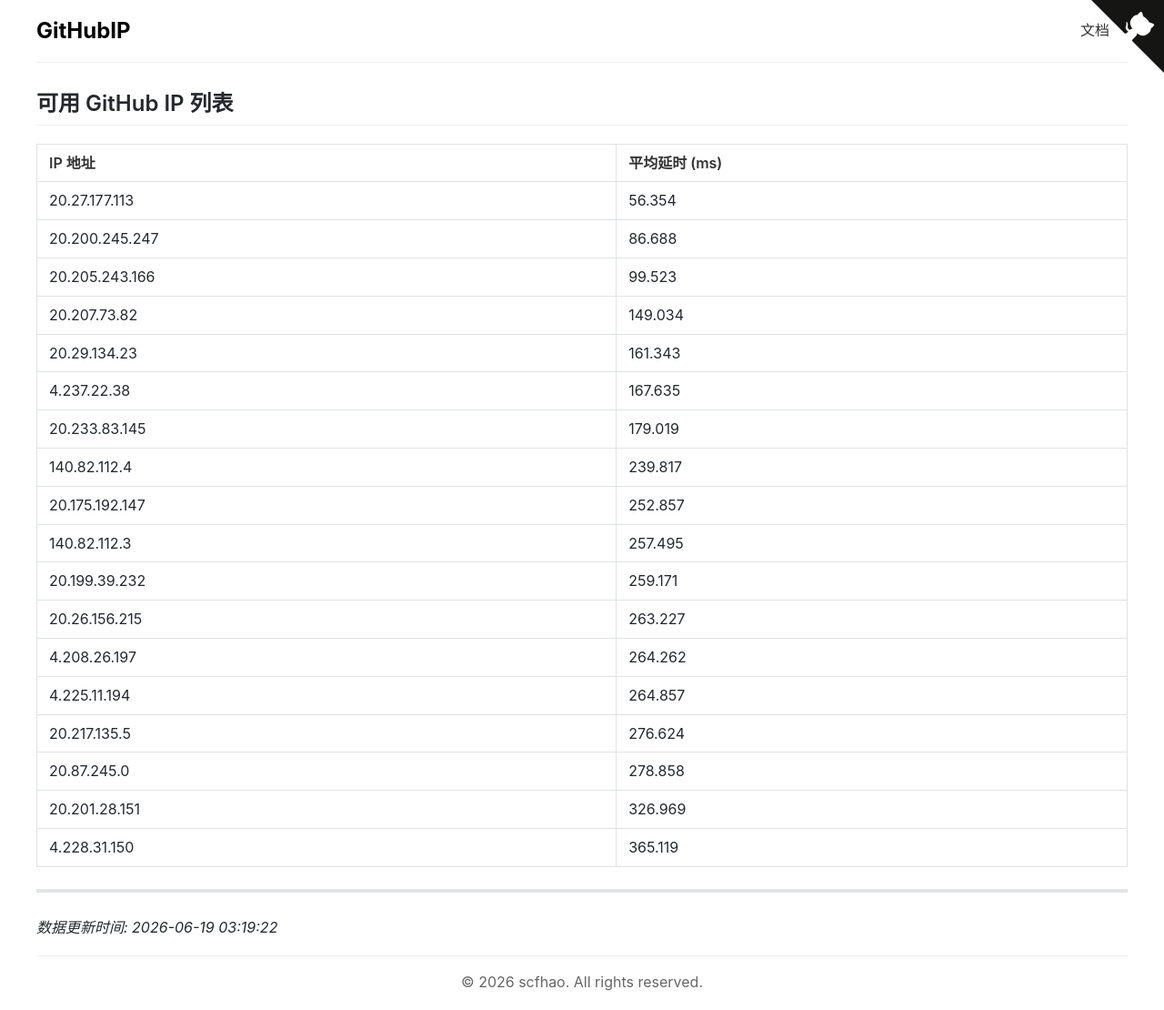
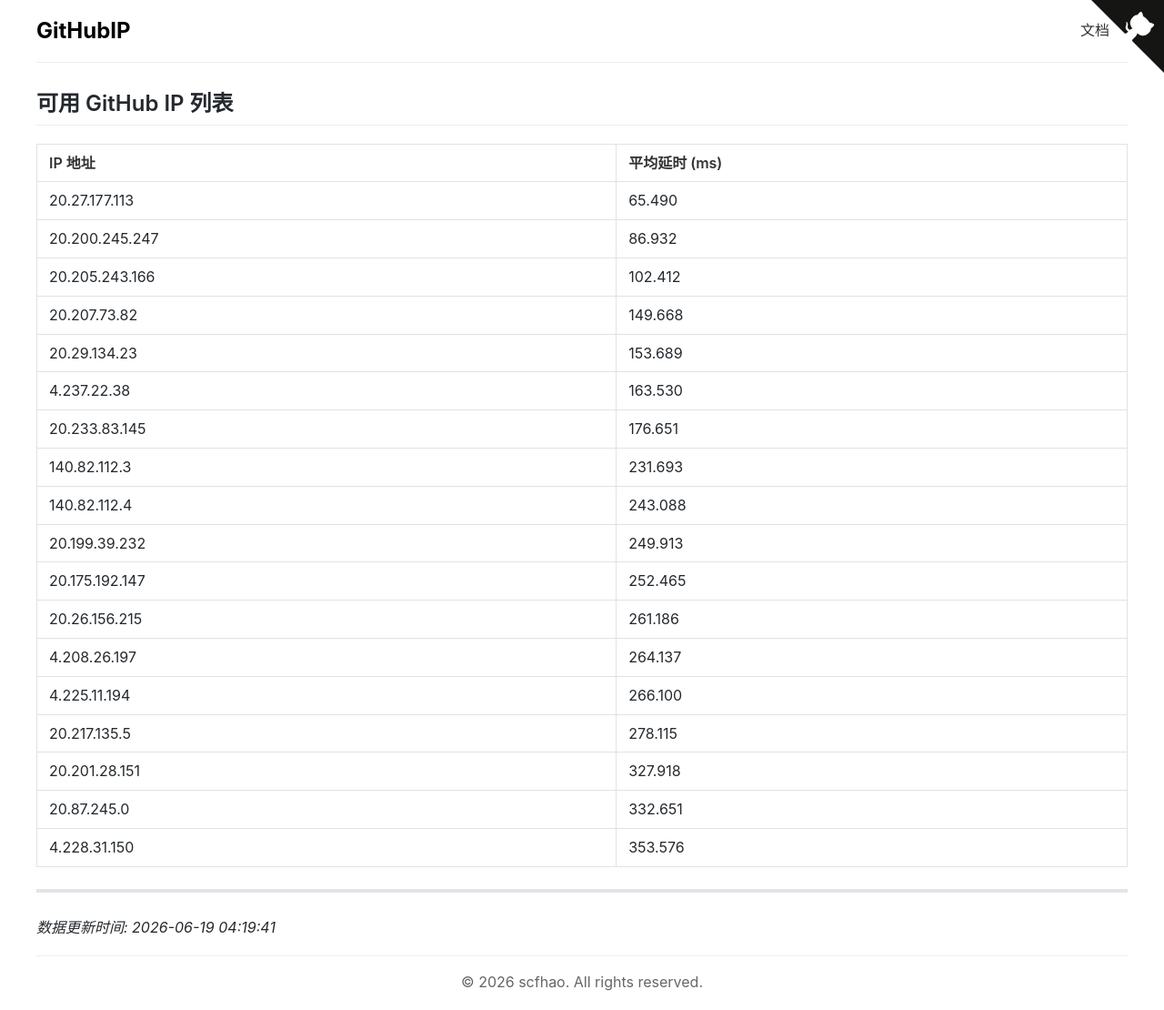
Before and after one commit to scfhao/GitHubIP, a Jekyll site: the page built from index.md, in a window 1280 px wide. Shown: the whole page at 91% size. Built offline with Jekyll 4.4.1, drawn with Linux system fonts in a browser that asks for light colours.

Commit message:
自动脚本执行 - 2026-06-19 04:19:41

```diff
--- a/index.md
+++ b/index.md
@@ -1,32 +1,32 @@
 ---
 layout: home
 title: GitHub IP 列表
-date: 2026-06-19 03:19:22
+date: 2026-06-19 04:19:41
 ---
 
 ## 可用 GitHub IP 列表
 
 | IP 地址 | 平均延时 (ms) |
 |---------|--------------|
-| 20.27.177.113 | 56.354 |
-| 20.200.245.247 | 86.688 |
-| 20.205.243.166 | 99.523 |
-| 20.207.73.82 | 149.034 |
-| 20.29.134.23 | 161.343 |
-| 4.237.22.38 | 167.635 |
-| 20.233.83.145 | 179.019 |
-| 140.82.112.4 | 239.817 |
-| 20.175.192.147 | 252.857 |
-| 140.82.112.3 | 257.495 |
-| 20.199.39.232 | 259.171 |
-| 20.26.156.215 | 263.227 |
-| 4.208.26.197 | 264.262 |
-| 4.225.11.194 | 264.857 |
-| 20.217.135.5 | 276.624 |
-| 20.87.245.0 | 278.858 |
-| 20.201.28.151 | 326.969 |
-| 4.228.31.150 | 365.119 |
+| 20.27.177.113 | 65.490 |
+| 20.200.245.247 | 86.932 |
+| 20.205.243.166 | 102.412 |
+| 20.207.73.82 | 149.668 |
+| 20.29.134.23 | 153.689 |
+| 4.237.22.38 | 163.530 |
+| 20.233.83.145 | 176.651 |
+| 140.82.112.3 | 231.693 |
+| 140.82.112.4 | 243.088 |
+| 20.199.39.232 | 249.913 |
+| 20.175.192.147 | 252.465 |
+| 20.26.156.215 | 261.186 |
+| 4.208.26.197 | 264.137 |
+| 4.225.11.194 | 266.100 |
+| 20.217.135.5 | 278.115 |
+| 20.201.28.151 | 327.918 |
+| 20.87.245.0 | 332.651 |
+| 4.228.31.150 | 353.576 |
 
 ---
 
-*数据更新时间: 2026-06-19 03:19:22*
+*数据更新时间: 2026-06-19 04:19:41*
```
